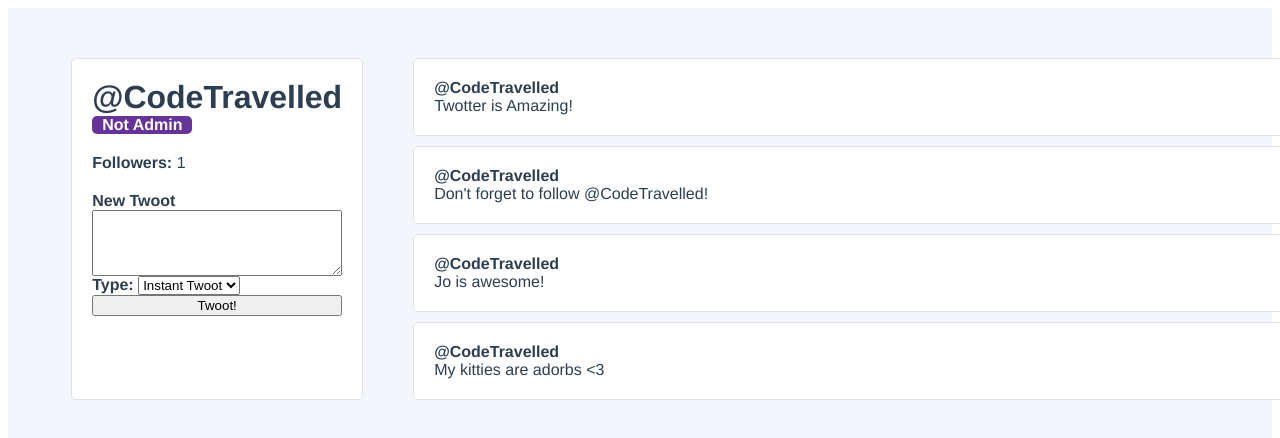
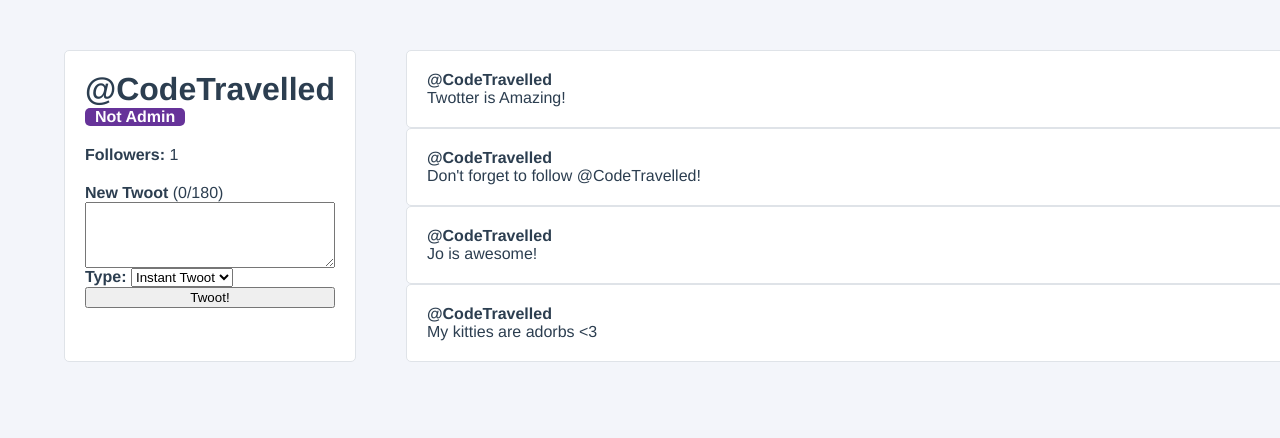
Before and after one commit to Rainbow-Ninja/Twotter, a Vue app: page / in a window 1280 px wide. Shown: the top 438 px of the page. Built offline with nearby package versions, Linux system fonts and the light colour scheme.

Commit message:
styling sass and global (not working)

```diff
--- a/package.json
+++ b/package.json
@@ -7,10 +7,14 @@
     "build": "vue-cli-service build",
     "lint": "vue-cli-service lint"
   },
+
   "dependencies": {
     "core-js": "^3.6.5",
+    "node-sass": "^6.0.0",
+    "sass-loader": "7.3.1",
     "vue": "^3.1.1"
   },
+
   "devDependencies": {
     "@vue/cli-plugin-babel": "~4.5.0",
     "@vue/cli-plugin-eslint": "~4.5.0",
@@ -19,8 +23,10 @@
     "babel-eslint": "^10.1.0",
     "eslint": "^6.7.2",
     "eslint-plugin-vue": "^7.0.0",
+    "sass": "^1.34.1",
     "vue-cli-plugin-vue-next": "~0.1.4"
   },
+
   "eslintConfig": {
     "root": true,
     "env": {
--- a/src/App.vue
+++ b/src/App.vue
@@ -13,7 +13,7 @@ export default {
 }
 </script>
 
-<style>
+<style lang="scss">
   #app {
     font-family: Avenir, Helvetica, Arial, sans-serif;
     -webkit-font-smoothing: antialiased;
--- a/src/components/TwootItem.vue
+++ b/src/components/TwootItem.vue
@@ -32,7 +32,7 @@ export default {
 };
 </script>
 
-<style>
+<style lang="scss" scoped>
     .twoot-item {
         padding: 20px;
         background-color: white;
@@ -41,13 +41,13 @@ export default {
         box-sizing: border-box;
         cursor: pointer;
         transition: all 0.25s ease;
-}
 
-.twoot-item:hover {
+        &:hover {
             transform: scale(1.1, 1.1);
         }
 
         .twoot-item__user {
             font-weight: bold;
         }
+    }
 </style>
--- a/src/components/UserProfile.vue
+++ b/src/components/UserProfile.vue
@@ -9,8 +9,8 @@
         <!-- <button v-on:click="followUser">Follow</button>
         <button @click="followUser">Follow</button>  these two lines are the same!! -->
         </div>
-        <form class="user-profile__create-twoot" @submit.prevent="createNewTwoot">
-            <label for="newTwoot"><strong>New Twoot</strong></label>
+        <form class="user-profile__create-twoot" @submit.prevent="createNewTwoot" :class="{ '--exceeded': newTwootCharCount > 180 }"> <!-- add the class exceeded when that condition is met -->
+            <label for="newTwoot"><strong>New Twoot</strong> ({{ newTwootCharCount }}/180) </label>
             <textarea id="newTwoot" rows="4" v-model="newTwootContent" />
             <div class="user-profile__create-twoot-type">
                 <label for="newTwootType"><strong>Type: </strong></label>
@@ -78,6 +78,9 @@ export default {
   computed: {
     fullName() {
       return `${this.user.firstName} ${this.user.lastName}`;
+    },
+    newTwootCharCount() {
+        return this.newTwootContent.length;
     }
   },
   methods: {
@@ -104,13 +107,12 @@ export default {
 }
 </script>
 
-<style>
+<style lang="scss" scoped>
     .user-profile {
         display: grid;
         grid-template-columns: 1fr 3fr;
         width: 100%;
         padding: 50px 5%;
-    }
 
         .user-profile__user-panel{
             display: flex;
@@ -120,6 +122,9 @@ export default {
             background-color: white;
             border-radius: 5px;
             border: 1px solid #DFE3E8;
+
+            h1 {
+                margin: 0;
             }
 
             .user-profile__admin-badge {
@@ -132,18 +137,28 @@ export default {
                 margin-bottom: 20px;
             }
 
-    h1 {
-        margin: 0;
+            .user-profile__create-twoot {
+                padding-top: 20px;
+                display: flex;
+                flex-direction: column;
+
+                &.--exceeded {
+                    color: red;
+                    border-color: red;
+
+                    button {
+                        background-color: red;
+                        border: none;
+                        color: white;
+                    }
+                }
             }
 
             .user-profile__twoots-wrapper {
                 display: grid;
                 grid-gap: 10px;
             }
+        }
+    }
 
-    .user-profile__create-twoot {
-        padding-top: 20px;
-        display: flex;
-        flex-direction: column;
-    }
 </style>
--- /dev/null
+++ b/src/styles/base.scss
@@ -0,0 +1,4 @@
+// global styles - not working!! (fix later)
+body {
+    margin: 0;
+}
--- /dev/null
+++ b/vue.config.js
@@ -0,0 +1,9 @@
+module.exports = {
+    css: {
+        loaderOptions: {
+            sass: {
+                additionalData:`@import "@/styles/base.scss";`
+            }
+        }
+    }
+}
```
Also changed, not shown: 2 other files (tests, documents, lock files or other folders). Lines whose indentation alone changed are shown as unchanged.
